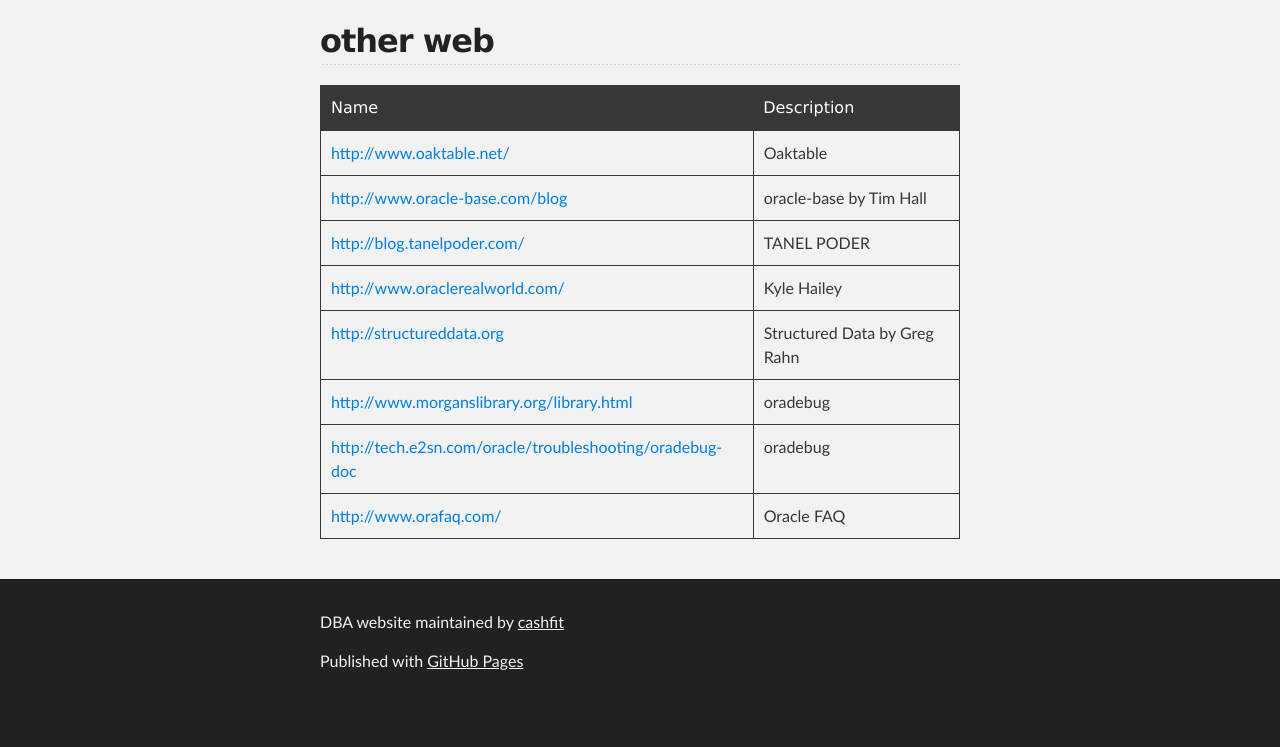
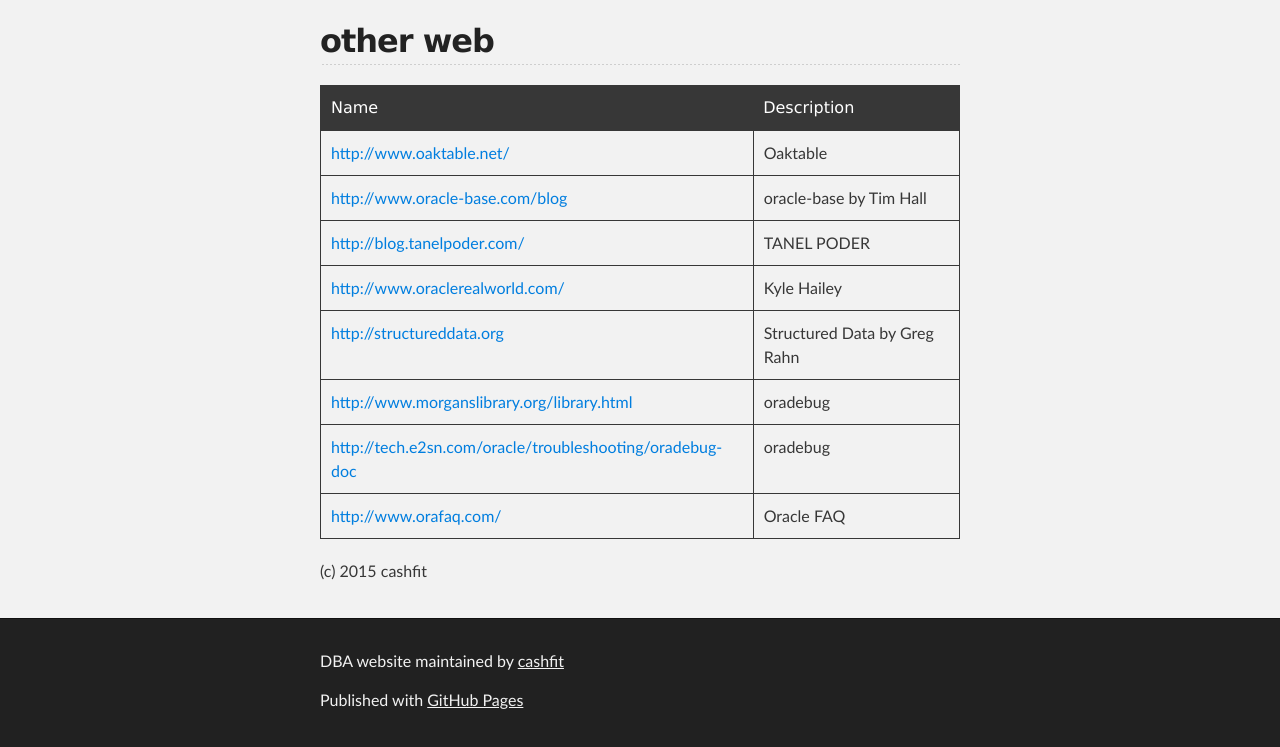
Before and after one commit to cashfit/dba-website, a plain HTML site: page index.html in a window 1280 px wide. Shown: the part 2694-3441 px from the top of the page. Before the commit the page ends 3402 px from the top, so only its background shows below. Drawn offline with Linux system fonts and the light colour scheme.

```diff
--- a/index.html
+++ b/index.html
@@ -273,6 +273,8 @@
 </tr>
 </tbody>
 </table>
+
+<p>(c) 2015 cashfit</p>
       </section>
     </div>
 
```
Also changed, not shown: params.json (+1 -1 lines).
